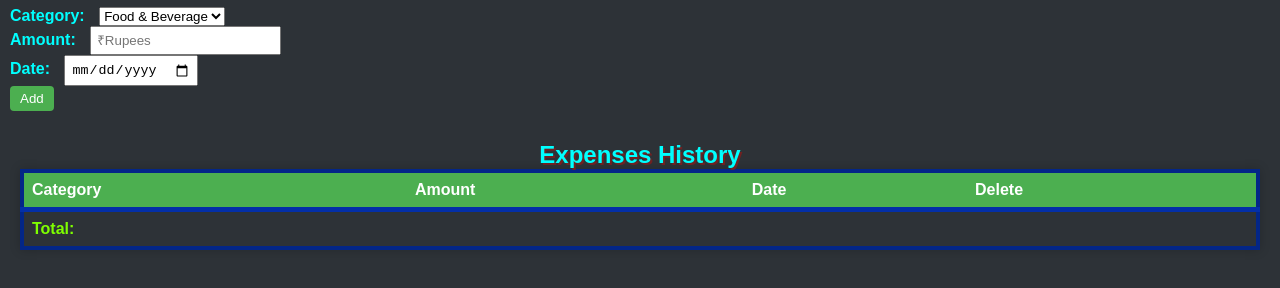
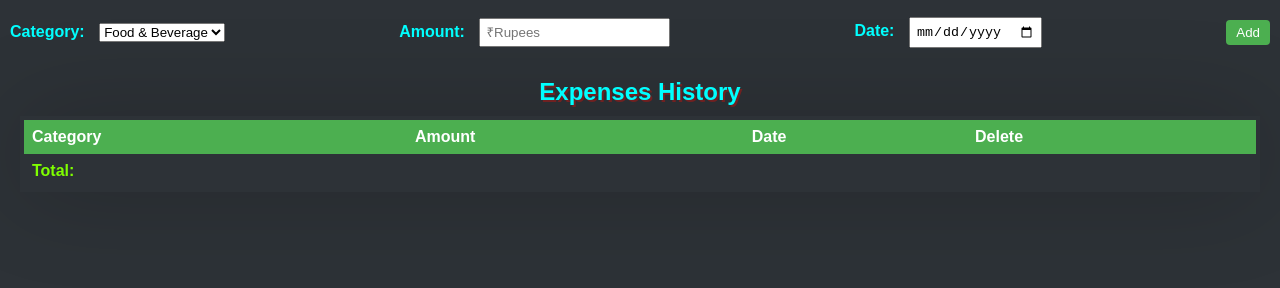
Before and after one commit to Shamil-Xero/ExpenseTrackerApp, a plain HTML site: page index.html in a window 1280 px wide. Shown: the part 40-328 px from the top of the page. Drawn offline with Linux system fonts and the light colour scheme.

Commit message:
Add files via upload

```diff
--- a/style.css
+++ b/style.css
@@ -38,10 +38,11 @@ h2 {
   text-decoration: dotted;
   text-shadow: #6f2121 2px 2px;
   text-wrap: pretty;
+  margin-bottom: 10px;
 }
 
 .input-section {
-  /* display: flex; */
+  display: flex;
   flex-direction: row;
   justify-content: space-between;
   align-items: center;
@@ -50,11 +51,6 @@ h2 {
   flex-wrap: wrap;
 }
 
-@media only screen and (max-width: 400px){
-  .input-section {
-    display: flex;
-  }
-}
 
 .input-section label {
   font-weight: bold;
@@ -88,14 +84,15 @@ h2 {
 table {
   width: 100%;
   border-collapse: collapse;
-  border: 4px solid rgb(3, 38, 135);
-  box-shadow: 0 0 10px rgba(0, 0, 0, 0.2);
+  border: 4px solid var(--dark-primary);
+  box-shadow: 0 0 100px rgba(0, 0, 0, 0.2);
   transition: border-color 0.3s ease;
 }
 
 table:hover {
-  border: 4px solid rgb(3, 47, 168);
-  border-color: #007bff;
+  width: 100.1%;
+  border: 0px solid var(--dark-grey);
+  border-color: #0a2d51;
 }
 
 th,
@@ -110,7 +107,7 @@ th {
 }
 
 tfoot td {
-  border-top: 5px solid rgb(3, 47, 168);
+  border-top: 5px solid --var(grey);
   font-weight: bold;
 }
 
```
